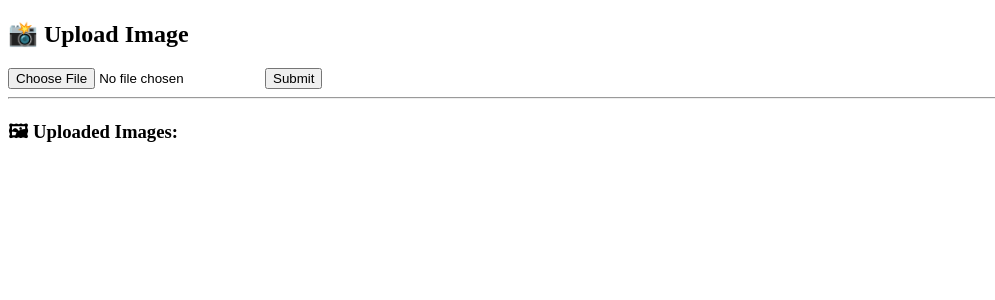
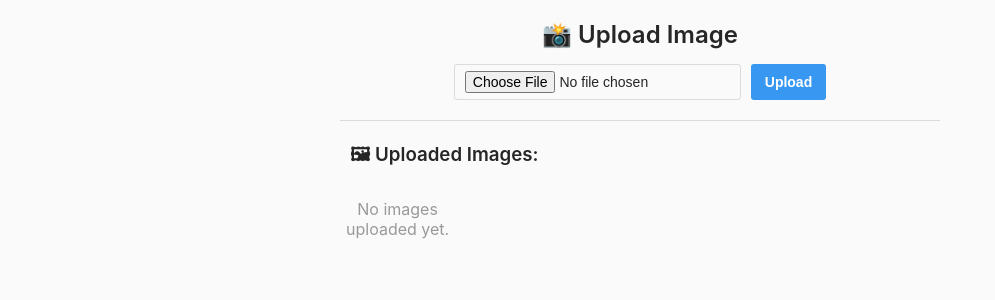
Before and after one commit to OmkarSG07/devops-project-suite, a Flask app: page / in a window 1280 px wide. Shown: the top 300 px of the page, without its empty margins (0-995 px from the left). Run offline with Flask 3, Linux system fonts and the light colour scheme.

Commit message:
new changes to UI - app v2

```diff
--- a/project-ec2-flask/flask-app/templates/index.html
+++ b/project-ec2-flask/flask-app/templates/index.html
@@ -1,18 +1,91 @@
 <!DOCTYPE html>
-<html>
+<html lang="en">
 <head>
+  <meta charset="UTF-8" />
+  <meta name="viewport" content="width=device-width, initial-scale=1" />
   <title>Image Sharing App</title>
+  <style>
+    body {
+      font-family: -apple-system, BlinkMacSystemFont, "Segoe UI", Roboto, Helvetica, Arial, sans-serif;
+      max-width: 600px;
+      margin: 20px auto;
+      background: #fafafa;
+      color: #262626;
+    }
+    h2 {
+      text-align: center;
+      font-weight: 600;
+      margin-bottom: 15px;
+    }
+    form {
+      display: flex;
+      justify-content: center;
+      margin-bottom: 20px;
+    }
+    input[type="file"] {
+      border: 1px solid #dbdbdb;
+      border-radius: 3px;
+      padding: 6px 10px;
+      font-size: 14px;
+      cursor: pointer;
+    }
+    input[type="submit"] {
+      margin-left: 10px;
+      background-color: #3897f0;
+      border: none;
+      color: white;
+      padding: 6px 14px;
+      font-weight: 600;
+      border-radius: 3px;
+      cursor: pointer;
+      font-size: 14px;
+      transition: background-color 0.3s ease;
+    }
+    input[type="submit"]:hover {
+      background-color: #2a78c7;
+    }
+    hr {
+      border: none;
+      border-top: 1px solid #dbdbdb;
+      margin: 20px 0;
+    }
+    h3 {
+      font-weight: 600;
+      margin-bottom: 10px;
+      padding-left: 10px;
+    }
+    .gallery {
+      display: grid;
+      grid-template-columns: repeat(auto-fill,minmax(100px,1fr));
+      gap: 6px;
+    }
+    .gallery img {
+      width: 100%;
+      aspect-ratio: 1 / 1;
+      object-fit: cover;
+      border-radius: 4px;
+      transition: transform 0.2s ease;
+      cursor: pointer;
+    }
+    .gallery img:hover {
+      transform: scale(1.05);
+    }
+  </style>
 </head>
 <body>
   <h2>📸 Upload Image</h2>
   <form action="/" method="POST" enctype="multipart/form-data">
-    <input type="file" name="image">
-    <input type="submit">
+    <input type="file" name="image" accept="image/*" required>
+    <input type="submit" value="Upload">
   </form>
   <hr>
   <h3>🖼 Uploaded Images:</h3>
+  <div class="gallery">
   {% for img in images %}
-    <img src="{{ url_for('static', filename='uploads/' + img) }}" width="300"><br>
+    <img src="{{ url_for('static', filename='uploads/' + img) }}" alt="Uploaded Image">
+  {% else %}
+    <p style="text-align:center; color:#999;">No images uploaded yet.</p>
   {% endfor %}
+  </div>
 </body>
 </html>
```
Also changed, not shown: project-ec2-flask/README.md.
